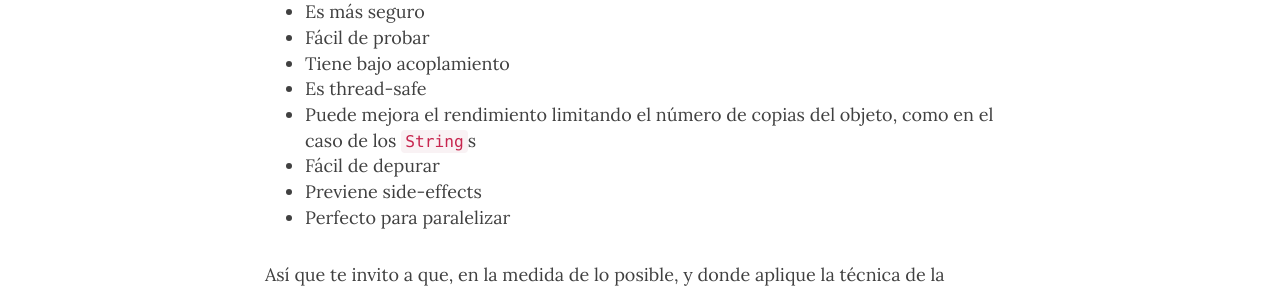
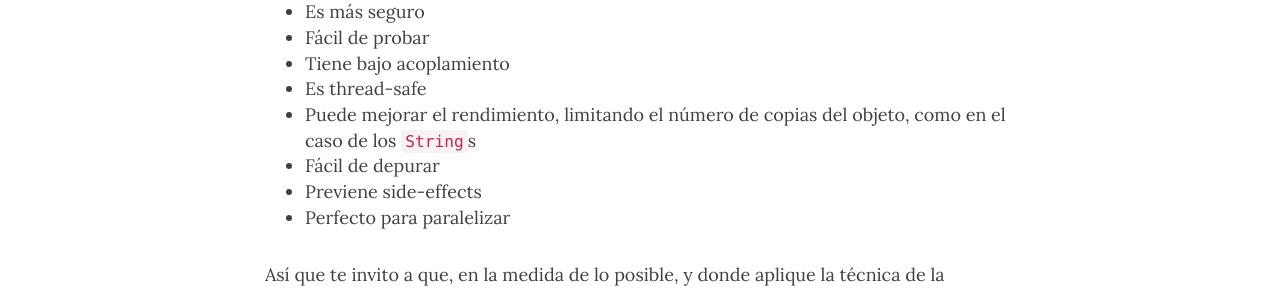
Before and after one commit to aukustomx/aukustomx.github.io, a Jekyll site: the page built from _posts/2019-04-18-good-java-design-immutability.md, in a window 1280 px wide and 900 px high, scrolled down 6909 px. Shown: the part 157-449 px from the top of the window. Built offline with Jekyll 4.4.1, drawn with Linux system fonts in a browser that asks for light colours; nearby versions of some CDN libraries.

Commit message:
Update 2019-04-18-good-java-design-immutability.md

```diff
--- a/_posts/2019-04-18-good-java-design-immutability.md
+++ b/_posts/2019-04-18-good-java-design-immutability.md
@@ -169,7 +169,7 @@ Sin embargo, el código que tiene presente buenas prácticas, en este caso la in
 * Fácil de probar
 * Tiene bajo acoplamiento
 * Es thread-safe
-* Puede mejora el rendimiento limitando el número de copias del objeto, como en el caso de los `String`s
+* Puede mejorar el rendimiento, limitando el número de copias del objeto, como en el caso de los `String`s
 * Fácil de depurar
 * Previene side-effects
 * Perfecto para paralelizar
```
